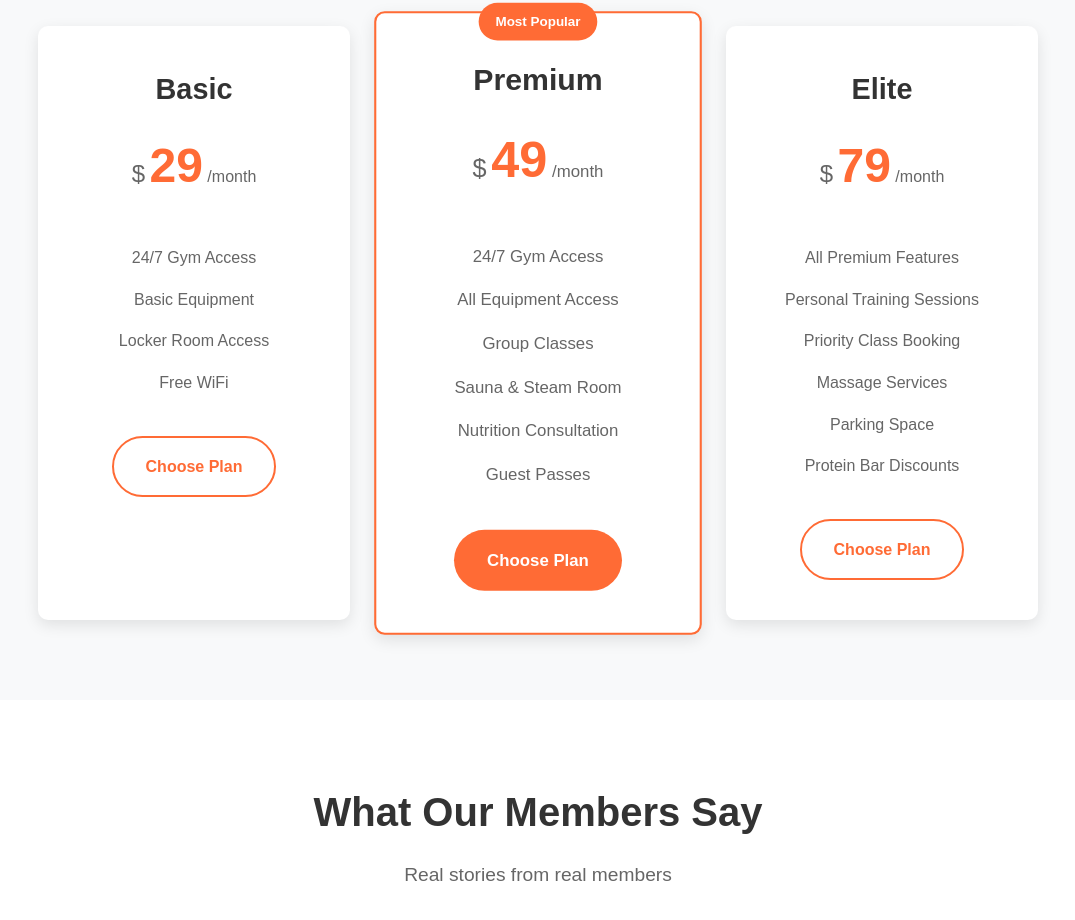
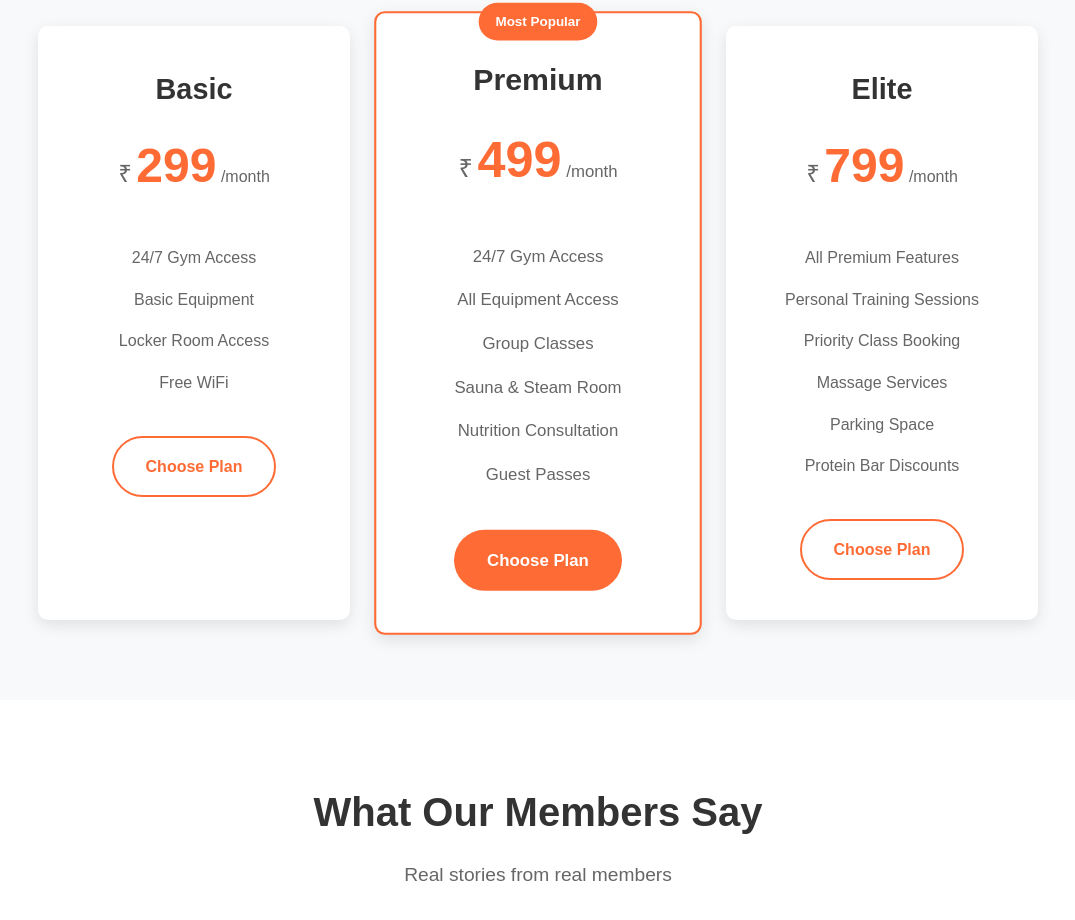
Before and after one commit to Viraj185/fitZone-, a plain HTML site: page index.html in a window 1280 px wide. Shown: the part 2412-3332 px from the top of the page, without its empty margins (102-1177 px from the left). Drawn offline with Linux system fonts and the light colour scheme.

Commit message:
Update index.html

```diff
--- a/index.html
+++ b/index.html
@@ -138,8 +138,8 @@
                 <div class="pricing-card">
                     <h3>Basic</h3>
                     <div class="price">
-                        <span class="currency">$</span>
-                        <span class="amount">29</span>
+                        <span class="currency">₹</span>
+                        <span class="amount">299</span>
                         <span class="period">/month</span>
                     </div>
                     <ul class="features">
@@ -154,8 +154,8 @@
                     <div class="badge">Most Popular</div>
                     <h3>Premium</h3>
                     <div class="price">
-                        <span class="currency">$</span>
-                        <span class="amount">49</span>
+                        <span class="currency">₹</span>
+                        <span class="amount">499</span>
                         <span class="period">/month</span>
                     </div>
                     <ul class="features">
@@ -171,8 +171,8 @@
                 <div class="pricing-card">
                     <h3>Elite</h3>
                     <div class="price">
-                        <span class="currency">$</span>
-                        <span class="amount">79</span>
+                        <span class="currency">₹</span>
+                        <span class="amount">799</span>
                         <span class="period">/month</span>
                     </div>
                     <ul class="features">
```
